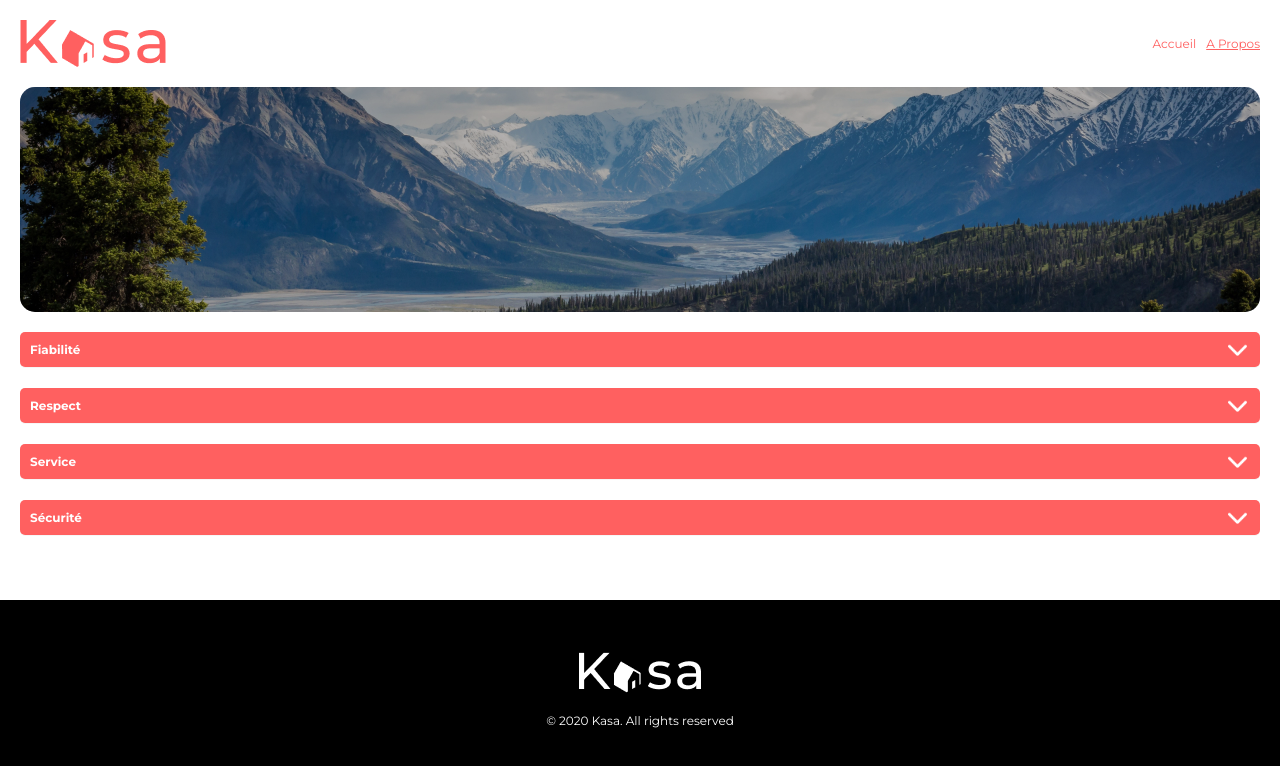
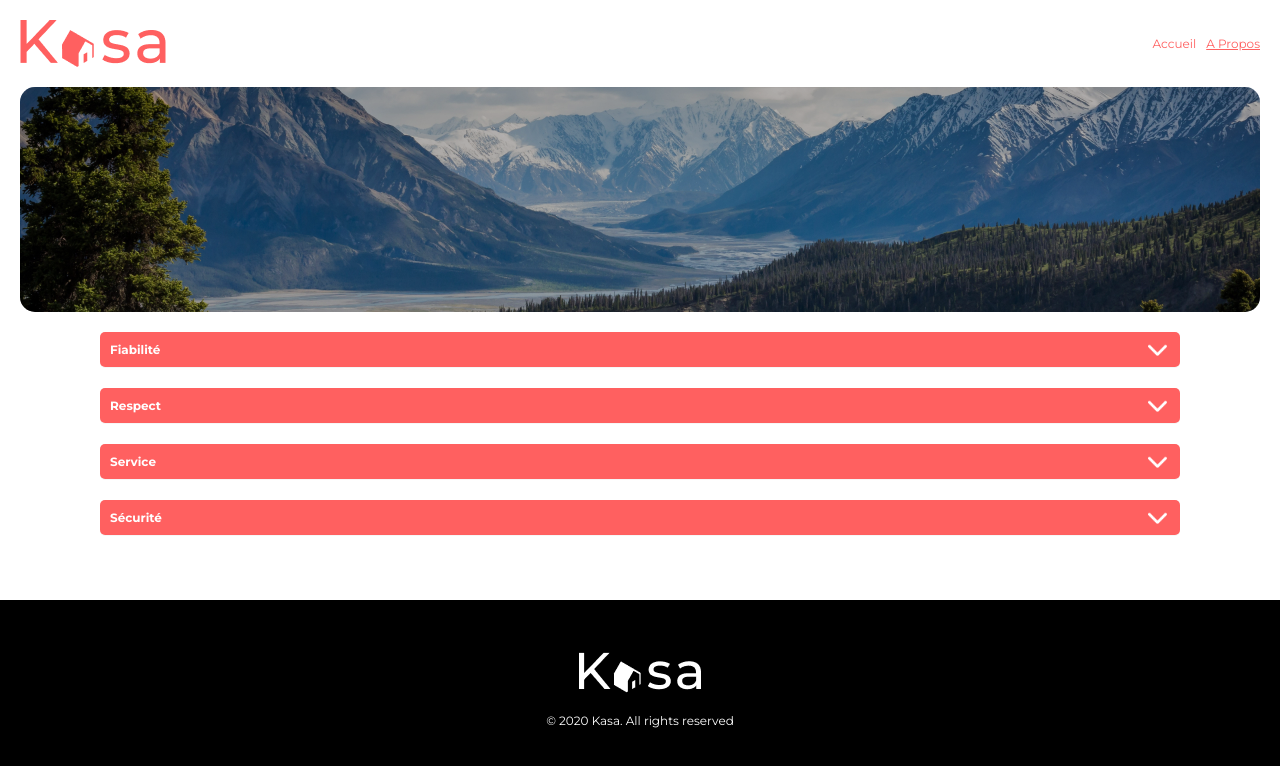
Before and after one commit to WOS199/PR8-Repo, a React (Vite) app: page /About in a window 1280 px wide. Shown: the top 766 px of the page. Built offline with nearby package versions, Linux system fonts and the light colour scheme; a web font is replaced by a local one.

Commit message:
Last review

```diff
--- a/src/components/error/error.module.scss
+++ b/src/components/error/error.module.scss
@@ -10,6 +10,7 @@
 
     h1 {
         font-size: 96px;
+        font-weight: 700;
         margin: 100px 0;
 
         @media screen and (min-width: $md-breakpoint) {
--- a/src/components/host/host.module.scss
+++ b/src/components/host/host.module.scss
@@ -9,6 +9,6 @@
     img {
         border-radius: 100%;
         width: 40px;
-        margin-left: 20px;
+        margin-left: 10px;
     }
 }
--- a/src/components/starScale/StarScale.jsx
+++ b/src/components/starScale/StarScale.jsx
@@ -1,7 +1,6 @@
 import styles from './starScale.module.scss'
 
 function StarScale (rating) {
-    console.log(rating)
     const range = [ 1, 2, 3, 4, 5 ];
     const itemRating = parseInt(rating.rating)
 
--- a/src/components/textCollapse/textCollapse.module.scss
+++ b/src/components/textCollapse/textCollapse.module.scss
@@ -1,4 +1,10 @@
-@import '../../styles/variables.scss';
+@import "../../styles/variables.scss";
+
+.section {
+  @media screen and (min-width: $md-breakpoint) {
+    margin: 0 80px;
+  }
+}
 
 .collapseContainer {
   margin: 0 20px 20px 20px;
--- a/src/pages/about/About.jsx
+++ b/src/pages/about/About.jsx
@@ -3,12 +3,14 @@ import arrowUp from '../../assets/arrowUp.png'
 import imgHero2 from '../../assets/paysage-2.jpg'
 import Hero from '../../components/hero/Hero'
 import TextCollapse from "../../components/textCollapse/TextCollapse";
+import styles from '../../components/textCollapse/TextCollapse.module.scss'
 
 function About() {
   return (
     <main>
       <Layout>
         <Hero background={imgHero2}/>
+        <div className={styles.section}>
         <TextCollapse>
           <h3>Fiabilité</h3>
           <img src={arrowUp} />
@@ -37,6 +39,7 @@ function About() {
               <p>La sécurité est la priorité de Kasa. Aussi bien pour nos hôtes que pour les voyageurs, chaque logement correspond aux critères de sécurité établies par nos services. En laissant une note, aussi bien à l'hôte qu'au locataire, cela permet à nos équipes de vérifier que les standards sont bien respectés. Nous organisons également des ateliers sur la sécurité domestique pour nos hôtes.</p>
           </div>
         </TextCollapse>
+        </div>
       </Layout>
     </main>
   );
```
Also changed, not shown: src/components/layout/layout.module.scss (+0 -8 lines). Lines whose indentation alone changed are shown as unchanged.
